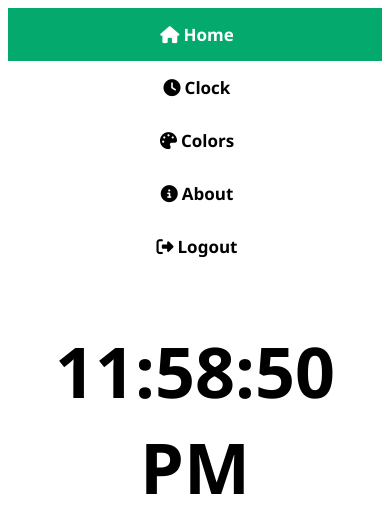
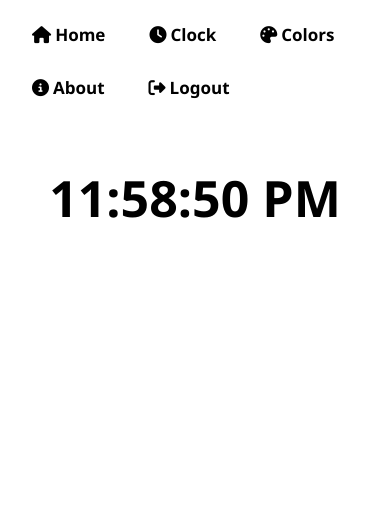
Before and after one commit to Sadman-123/Word_Counter, a React (Vite) app: page /clock in a window 390 px wide. Shown: the top 532 px of the page. Built offline with nearby package versions, Linux system fonts and the light colour scheme.

Commit message:
Update navbar style and font size

```diff
--- a/src/CSS/style.css
+++ b/src/CSS/style.css
@@ -57,15 +57,9 @@
     margin: 4px;
 }
 /*when mobile view adjust navbar size*/
-@media screen and (max-width: 600px) {
-    .navbar a {
-      float: none;
-      display: block;
-    }
-  }
+
   .navbar a.active {
-    background-color: #04AA6D;
-    color: white;
+    color: black;
   }
   .navbar-right {
     float: right;
@@ -91,13 +85,15 @@
   .navbar-right i{
     margin: 4px;
 }
+/*when mobile view navbar will be hidden with hamburger button*/
+
 .clk{
     margin-top: 50px;
     text-align: center;
 }
 .clk h1{
     font-family: 'Segoe UI', Tahoma, Geneva, Verdana, sans-serif;
-    font-size: 70px;
+    font-size: 50px;
 }
 .clr{
     text-align: center;
```
